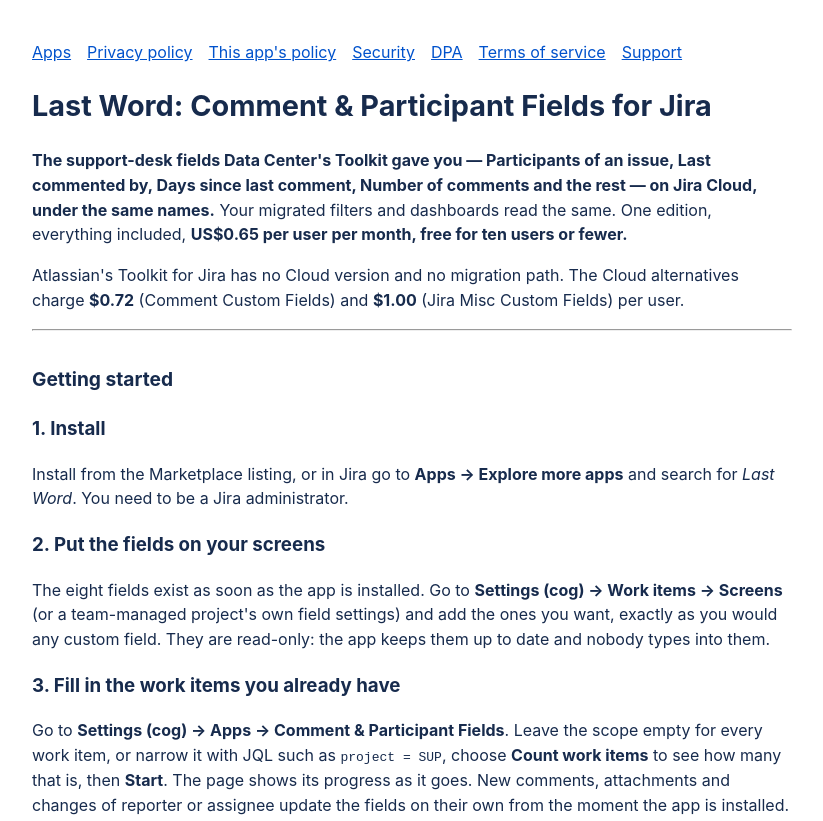
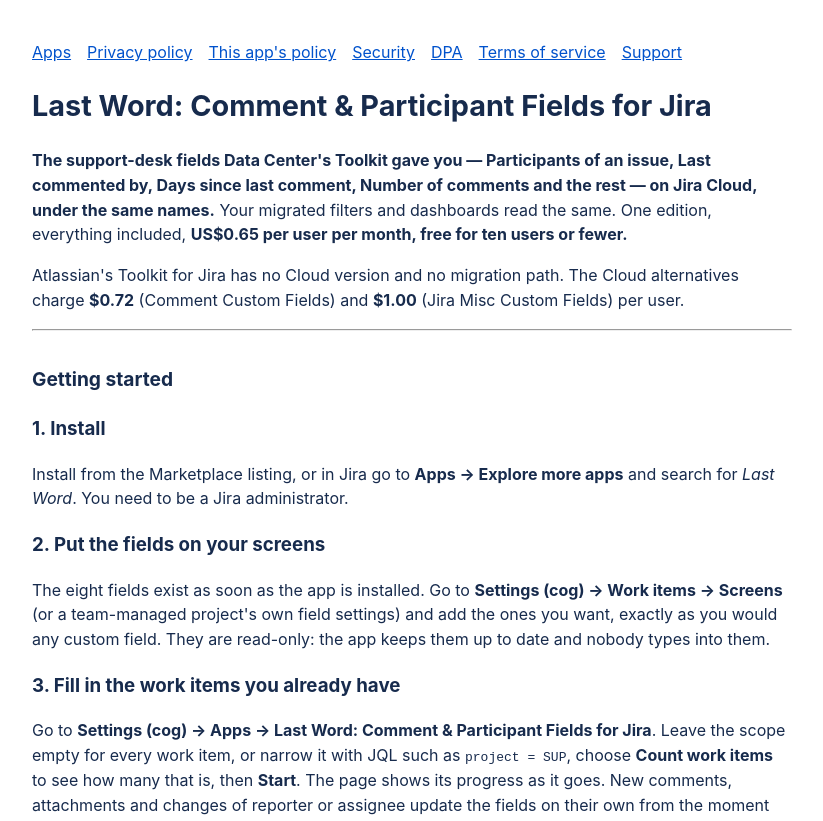
Before and after one commit to ethanj2k/ethanj2k.github.io, a plain HTML site: page docs/jira-comment-fields.html in a window 1280 px wide. Shown: the top 821 px of the page, without its empty margins (228-1051 px from the left). Drawn offline with Linux system fonts and the light colour scheme.

Commit message:
Last Word: listing assets, and the admin page's new name in the docs
Co-Authored-By: Claude Opus 5.5 <noreply@anthropic.com>

```diff
--- a/docs/jira-comment-fields.html
+++ b/docs/jira-comment-fields.html
@@ -19,7 +19,7 @@ items → Screens</strong> (or a team-managed project's own field settings) and
 want, exactly as you would any custom field. They are read-only: the app keeps them up to
 date and nobody types into them.</p>
 <h3>3. Fill in the work items you already have</h3>
-<p>Go to <strong>Settings (cog) → Apps → Comment &amp; Participant Fields</strong>. Leave the scope empty for
+<p>Go to <strong>Settings (cog) → Apps → Last Word: Comment &amp; Participant Fields for Jira</strong>. Leave the scope empty for
 every work item, or narrow it with JQL such as <code>project = SUP</code>, choose <strong>Count work
 items</strong> to see how many that is, then <strong>Start</strong>. The page shows its progress as it goes.
 New comments, attachments and changes of reporter or assignee update the fields on their
```
Also changed, not shown: assets/jira-comment-fields/banner-1120x548.png (added), assets/jira-comment-fields/hero-960x600.png (added), assets/jira-comment-fields/highlight-1-1840x900.png (added), assets/jira-comment-fields/highlight-2-1840x900.png (added), assets/jira-comment-fields/highlight-3-1840x900.png (added), assets/jira-comment-fields/icon.png (added), assets/jira-comment-fields/logo-144.png (added), assets/jira-comment-fields/shot-1.png (added), assets/jira-comment-fields/shot-2.png (added), assets/jira-comment-fields/shot-3.png (added), assets/jira-comment-fields/shot-4.png (added).
